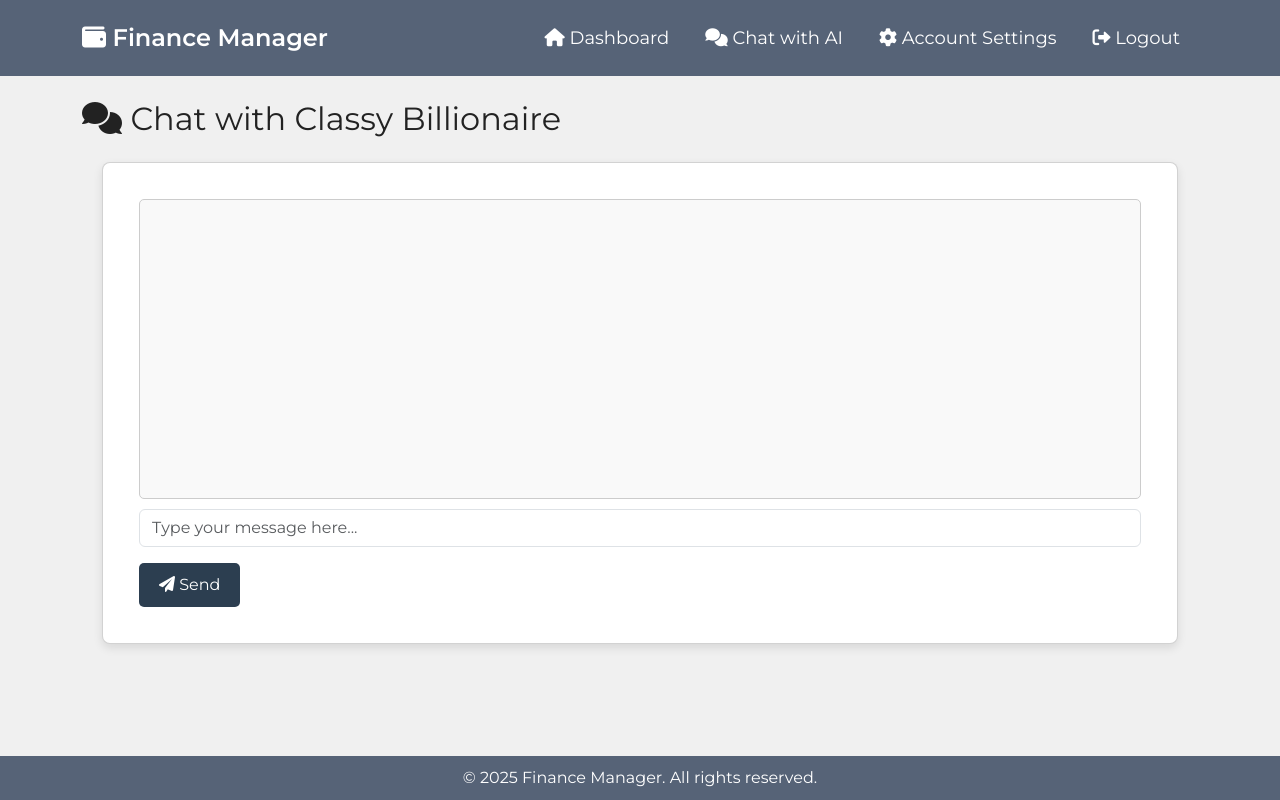
After one commit to ayaanbekur/fbla2025, a Flask app: page /chat_page in a window 1280 px wide. The commit adds this page. Run offline with Flask 3, Linux system fonts and the light colour scheme; the visitor is signed in with stand-in values (Sample User, id 1); parts of the project's set-up code (start-up, migrations or seed data) failed here and were passed over.

Commit message:
modified:   .env 	modified:   app.py 	modified:   static/style.css 	modified:   templates/base.html 	new file:   templates/chat.html 	modified:   user_data.json

```diff
--- a/app.py
+++ b/app.py
@@ -1,4 +1,5 @@
 from flask import Flask, render_template, request, redirect, url_for, flash, session, jsonify
+import openai
 import json
 import os
 from datetime import datetime, timedelta
@@ -8,12 +9,22 @@ from flask_mail import Mail, Message
 from itsdangerous import URLSafeTimedSerializer
 import re
 import flask_dance
+from openai import OpenAI, RateLimitError
+
+# Load environment variables
+load_dotenv()
+
+openai.api_key = os.getenv("OPEN_AI_API_KEY")
 
 # Load environment variables
 load_dotenv()
 
 app = Flask(__name__)
 app.secret_key = os.getenv("SECRET_KEY")
+
+MAIL_SERVER = 'smtp.gmail.com'
+MAIL_PORT = 587
+MAIL_USE_TLS = True
 
 from flask_dance.contrib.google import make_google_blueprint, google
 from flask_dance.consumer import oauth_authorized, oauth_error
@@ -53,6 +64,40 @@ google_blueprint = make_google_blueprint(
     storage=SQLAlchemyStorage(User, db_session, user_id=lambda: session.get("user_id"))
 )
 app.register_blueprint(google_blueprint, url_prefix="/login/google")
+
+@app.route("/chat_page")
+def chat_page():
+    if "username" not in session:
+        flash("Please log in to access the chat.", "error")
+        return redirect(url_for("login"))
+    return render_template("chat.html")
+
+client = OpenAI(api_key=os.getenv("OPEN_AI_API_KEY"))
+
+@app.route('/chat', methods=['POST'])
+def chat():
+    user_message = request.json.get("message")
+    if not user_message:
+        return jsonify({"error": "No message provided"}), 400
+
+    try:
+        # Generate response using OpenAI API (new syntax)
+        response = client.chat.completions.create(
+            model="gpt-3.5-turbo",
+            messages=[
+                {"role": "system", "content": "You are Classy Billionaire, an AI financial advisor offering expert advice on budgeting, investing, and saving money."},
+                {"role": "user", "content": user_message}
+            ]
+        )
+
+        # Extract the AI's reply
+        ai_reply = response.choices[0].message.content
+        return jsonify({"response": ai_reply})
+
+    except RateLimitError:
+        return jsonify({"error": "You have exceeded your OpenAI API quota. Please check your billing plan."}), 429
+    except Exception as e:
+        return jsonify({"error": str(e)}), 500
 
 # OAuth authorized handler
 @oauth_authorized.connect_via(google_blueprint)
--- a/static/style.css
+++ b/static/style.css
@@ -113,3 +113,18 @@ footer {
 .hidden {
     display: none;
 }
+
+#chat-box {
+    background-color: #f9f9f9;
+    border-radius: 5px;
+    padding: 10px;
+    margin-bottom: 10px;
+}
+
+#chat-box div {
+    margin-bottom: 10px;
+}
+
+#chat-box strong {
+    color: #2C3E50;
+}
--- a/templates/base.html
+++ b/templates/base.html
@@ -30,6 +30,11 @@
                         <li class="nav-item">
                             <a class="nav-link" href="{{ url_for('dashboard') }}">
                                 <i class="fas fa-home"></i> Dashboard
+                            </a>
+                        </li>
+                        <li class="nav-item">
+                            <a class="nav-link" href="{{ url_for('chat_page') }}">
+                                <i class="fas fa-comments"></i> Chat with AI
                             </a>
                         </li>
                         <li class="nav-item">
--- /dev/null
+++ b/templates/chat.html
@@ -0,0 +1,57 @@
+{% extends "base.html" %}
+
+{% block content %}
+<h2 class="mb-4"><i class="fas fa-comments"></i> Chat with Classy Billionaire</h2>
+
+<div class="card">
+    <div class="card-body">
+        <div id="chat-box" style="height: 300px; overflow-y: scroll; border: 1px solid #ccc; padding: 10px; margin-bottom: 10px;">
+            <!-- Chat messages will appear here -->
+        </div>
+        <form id="chat-form">
+            <div class="mb-3">
+                <input type="text" class="form-control" id="user-message" placeholder="Type your message here..." required>
+            </div>
+            <button type="submit" class="btn btn-primary">
+                <i class="fas fa-paper-plane"></i> Send
+            </button>
+        </form>
+    </div>
+</div>
+
+<script>
+    // JavaScript to handle chat interaction
+    const chatBox = document.getElementById("chat-box");
+    const chatForm = document.getElementById("chat-form");
+    const userMessageInput = document.getElementById("user-message");
+
+    chatForm.addEventListener("submit", async (e) => {
+        e.preventDefault();
+        const userMessage = userMessageInput.value.trim();
+
+        if (userMessage) {
+            // Add user's message to the chat box
+            chatBox.innerHTML += `<div><strong>You:</strong> ${userMessage}</div>`;
+            userMessageInput.value = ""; // Clear the input field
+
+            // Send the message to the server
+            const response = await fetch("/chat", {
+                method: "POST",
+                headers: {
+                    "Content-Type": "application/json",
+                },
+                body: JSON.stringify({ message: userMessage }),
+            });
+
+            if (response.ok) {
+                const data = await response.json();
+                // Add AI's response to the chat box
+                chatBox.innerHTML += `<div><strong>Classy Billionaire:</strong> ${data.response}</div>`;
+                chatBox.scrollTop = chatBox.scrollHeight; // Scroll to the bottom
+            } else {
+                chatBox.innerHTML += `<div><strong>Error:</strong> Failed to get a response from the AI.</div>`;
+            }
+        }
+    });
+</script>
+{% endblock %}
```
Also changed, not shown: user_data.json (+8 -1 lines).
